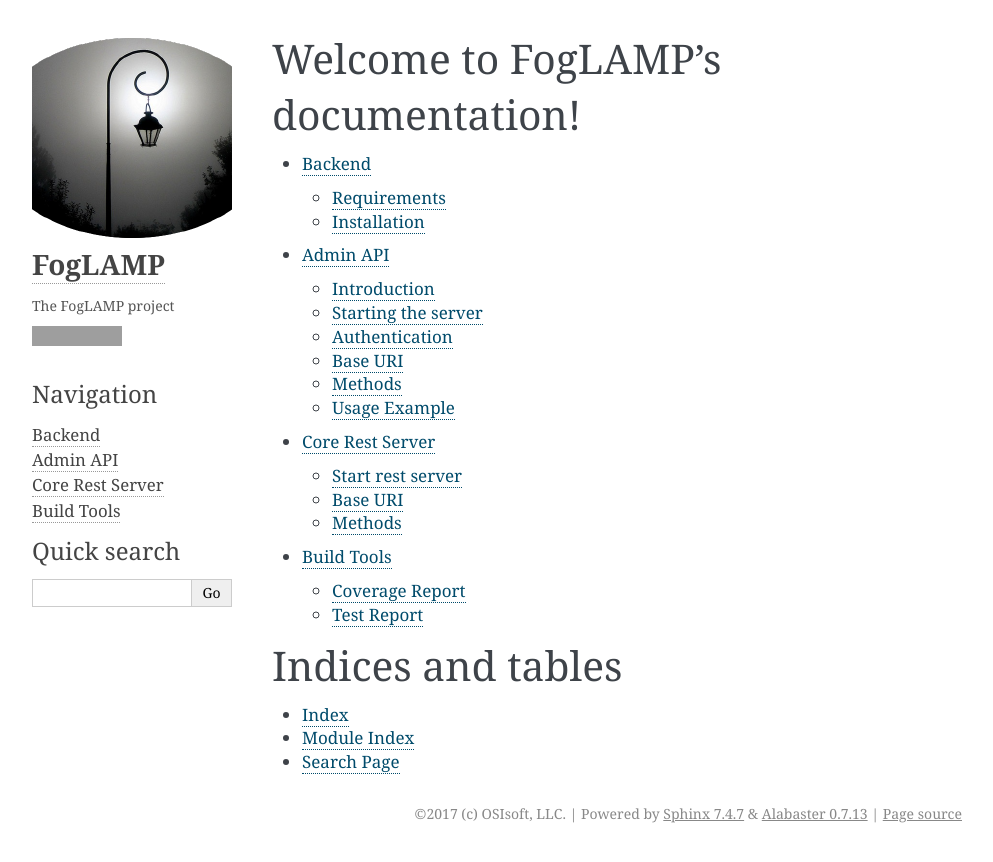
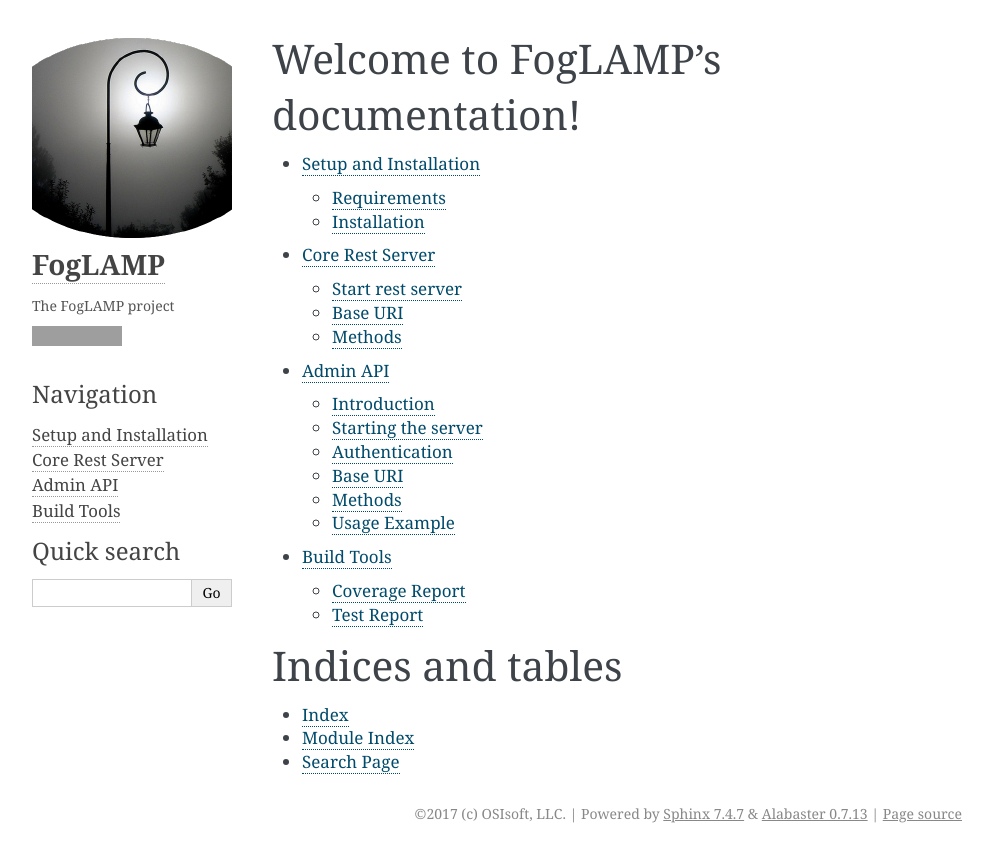
Before and after one commit to fledge-iot/fledge, a Sphinx documentation site: the page built from docs/index.rst, in a window 1280 px wide, cut to the strip 0-862 px from the top of the page. Shown: the whole strip, without its empty margins (148-1141 px from the left). Built offline with Sphinx 7.4.7, drawn with Linux system fonts in a browser that asks for light colours; grey boxes are pictures that could not be loaded.

Commit message:
Fogl-160 - fix docs/backend.rst (#57)
* docs dir refactoring and doctest lint fixes

* modified files added w.r.t to previous commit

* clean-doc target added to makefile and setup-installation.rst file updated

* minor text fixes

```diff
--- a/docs/build-tools.rst
+++ b/docs/build-tools.rst
@@ -6,7 +6,7 @@ Coverage Report
 
  Test coverage report helps you to analyse the code covered by your unit tests.
 
- Foglamp uses `pytest-cov <http://pytest-cov.readthedocs.io/en/latest/readme.html>`_ (pytest plugin for coverage reporting) to check the code coverage.
+ FogLAMP uses `pytest-cov <http://pytest-cov.readthedocs.io/en/latest/readme.html>`_ (pytest plugin for coverage reporting) to check the code coverage.
 
 How to run Test Coverage (through make)
 ^^^^^^^^^^^^^^^^^^^^^^^^^^^^^^^^^^^^^^^
@@ -35,7 +35,7 @@ How to modify configuration of coverage
 Test Report
 -----------
 
- Foglamp uses `Allure <http://allure.qatools.ru/>`_ to visualise the test reports.
+ FogLAMP uses `Allure <http://allure.qatools.ru/>`_ to visualise the test reports.
 
 Prerequisite
 ^^^^^^^^^^^^
--- a/docs/index.rst
+++ b/docs/index.rst
@@ -4,9 +4,11 @@ Welcome to FogLAMP's documentation!
 .. toctree::
    :maxdepth: 2
 
-   backend
+   setup-installation
+
+   rest-service
    admin-api
-   rest-service
+
    build-tools
 
 
```
Also changed, not shown: docs/backend.rst (deleted, +0 -23 lines), docs/setup-installation.rst (added, +33 -0 lines), docs/check-sphinx.py (renamed from docs/check_sphinx.py), src/python/foglamp/core/README.rst, 4 other files.
